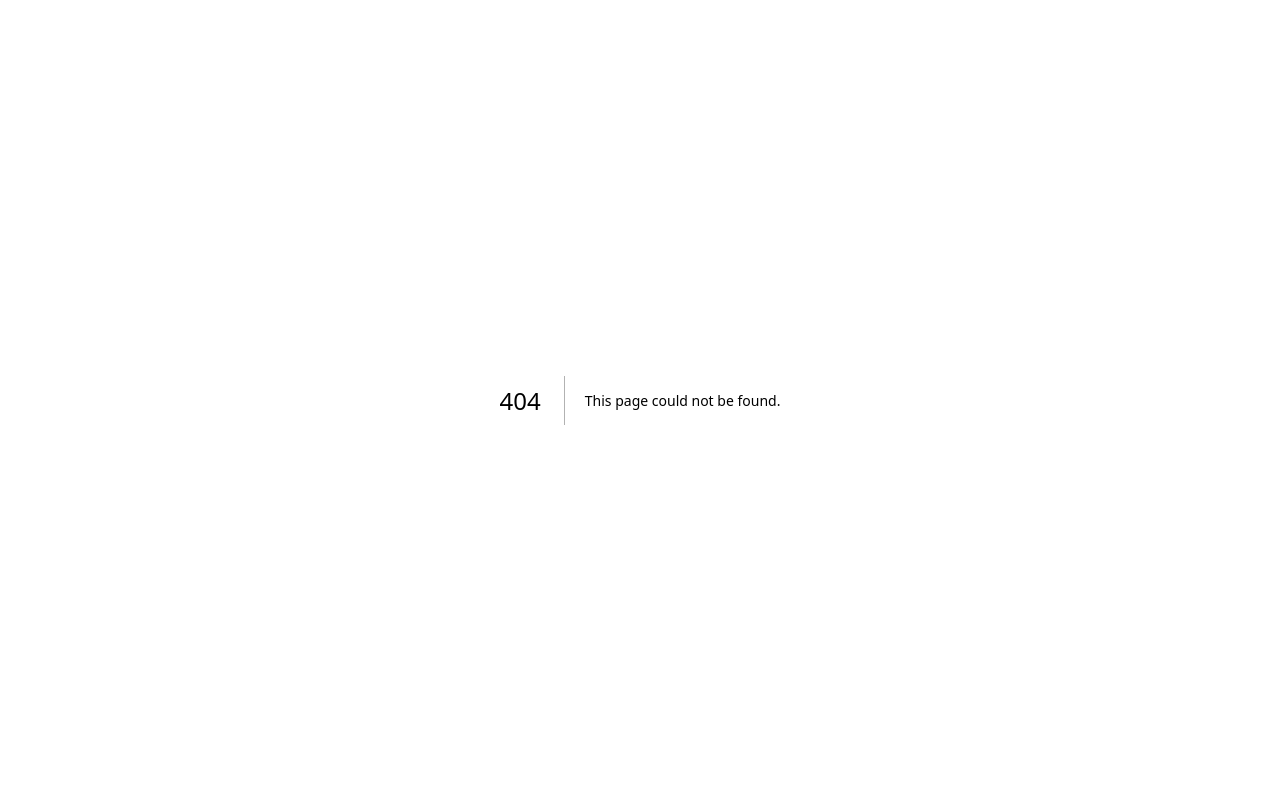
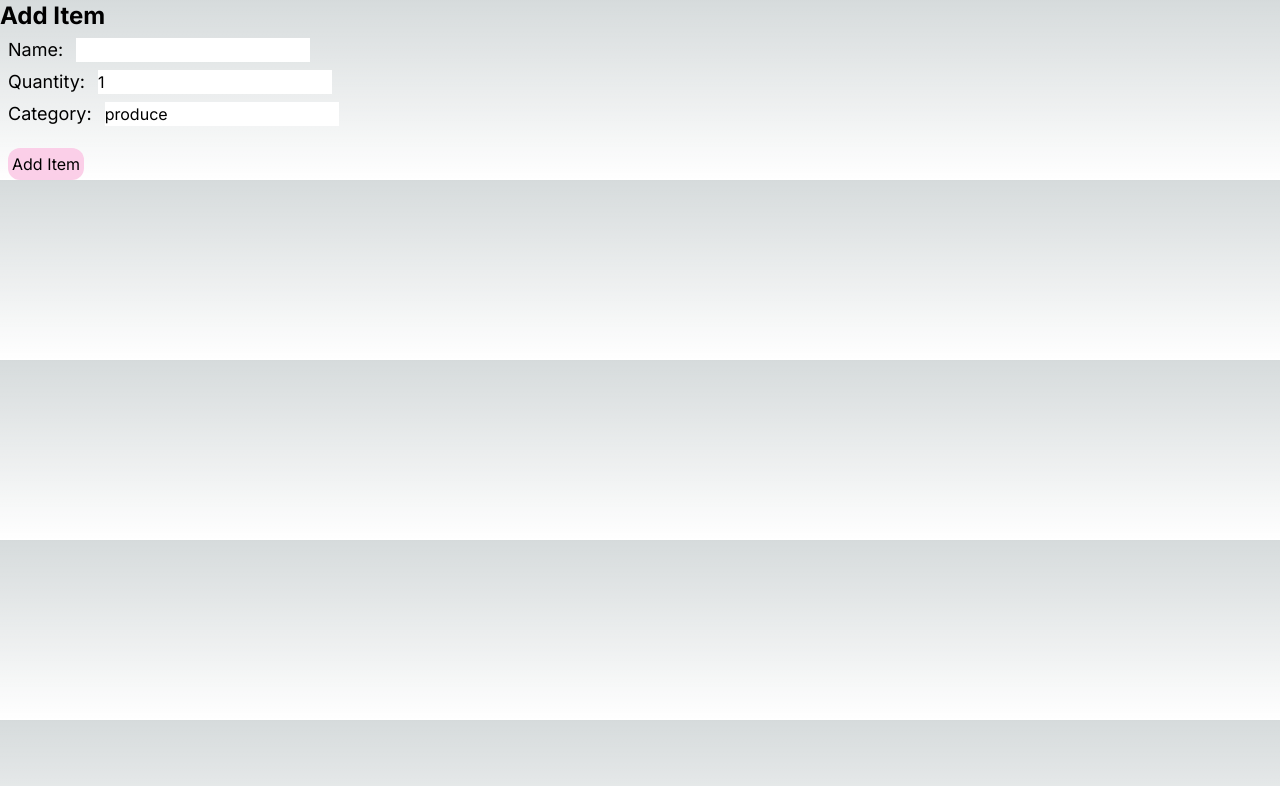
Before and after one commit to reannarsb/cprg306-assignments, a Next.js app: page /week-4 in a window 1280 px wide. Before the commit this address had no page. Shown: the top 786 px of the page. Built offline with nearby package versions, Linux system fonts and the light colour scheme.

Commit message:
week 4
week 4 changes

```diff
--- a/app/page.js
+++ b/app/page.js
@@ -7,6 +7,8 @@ export default function Home() {
       <Link href="http://localhost:3000/week-2">Week 2</Link>
       <br></br>
       <Link href="http://localhost:3000/week-3">Week 3</Link>
+      <br></br>
+      <Link href="http://localhost:3000/week-4">Week 4</Link>
     </main>
   );
 }
--- /dev/null
+++ b/app/week-4/new-item.js
@@ -0,0 +1,49 @@
+"use client"
+
+import { useState } from "react";
+
+export default function NewItemPage(){
+    const [name, setName] = useState("");
+    const [quantity, setQuantity] = useState(1);
+    const [category, setCategory] = useState("produce");
+
+
+    const handleSubmit = (event) => {
+        event.preventDefault();
+
+        let newItem = {
+            name: name,
+            quantity: quantity,
+            category: category,
+        };
+        alert(`Name: ${name}, Quantity: ${quantity}, Category: ${category}`);
+    };
+
+    let inputStyle = "mx-2"
+    let labelStyle = "text-lg ml-2"
+
+
+    return (
+        <form onSubmit={handleSubmit} >
+            <div className="my-1">
+                <label className= {labelStyle}>Name: </label>
+                <input type="text" value={name} className={inputStyle}/>
+            </div>
+
+            <div  className="my-1">
+                <label className= {labelStyle} >Quantity: </label>
+                <input type="text" value={quantity}  className={inputStyle}/>
+            </div>
+
+            <div className="my-1">
+                <label className= {labelStyle}>Category: </label>
+                <input type="text" value={category}  className={inputStyle}/>
+            </div>
+
+            <div className="mt-5 px-2">
+                <button type="submit" className="px-1 py-1 bg-pink-200 hover:bg-pink-300 text-black border-none rounded-xl">Add Item</button>
+            </div>
+
+        </form>
+    );
+}
--- /dev/null
+++ b/app/week-4/page.js
@@ -0,0 +1,14 @@
+import NewItemPage from "./new-item";
+
+
+export default function Page(){
+
+
+
+    return(
+        <main>
+            <h1 className="text-2xl font-bold">Add Item</h1>
+            <NewItemPage />
+        </main>
+    );
+}
```
